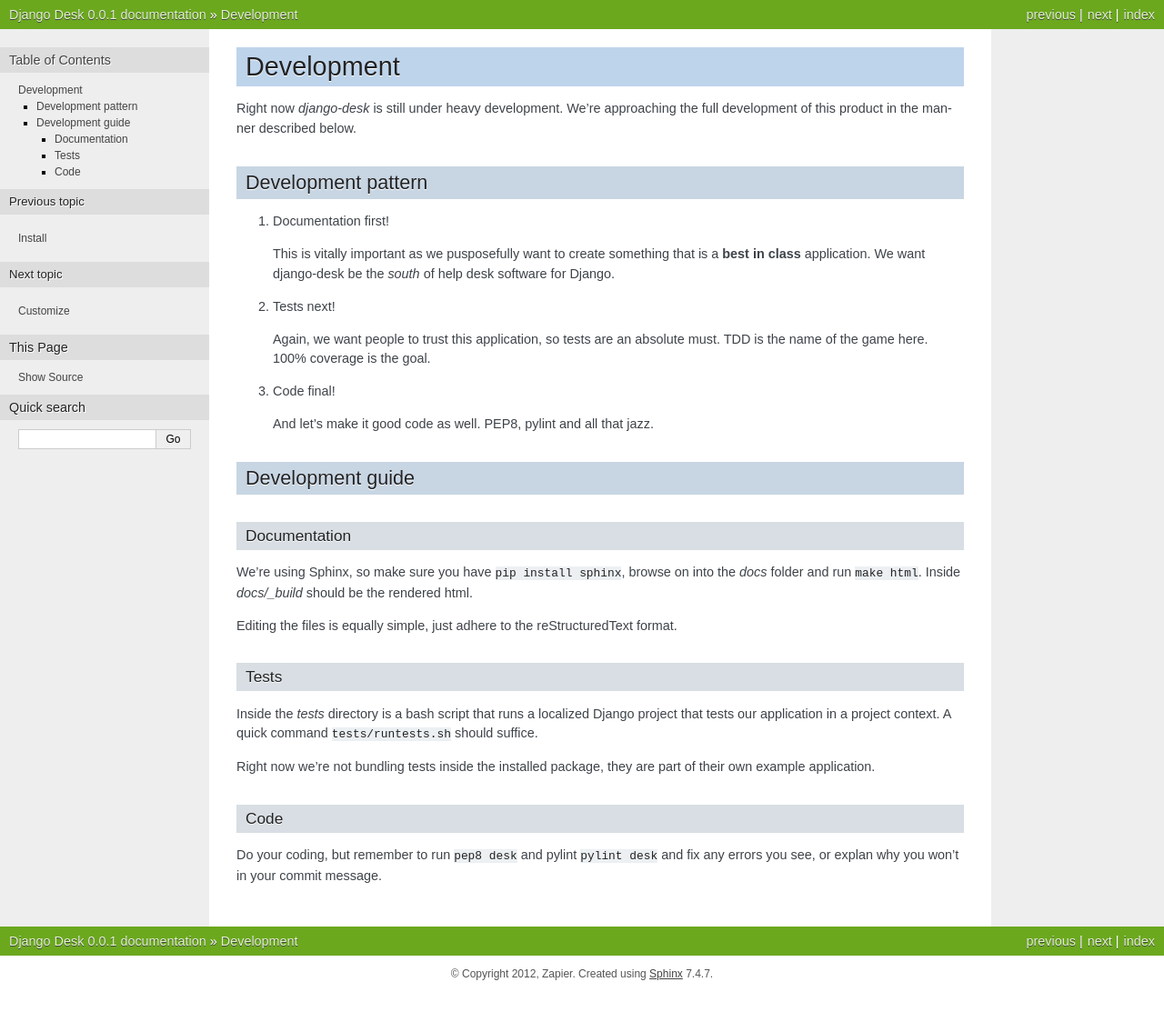
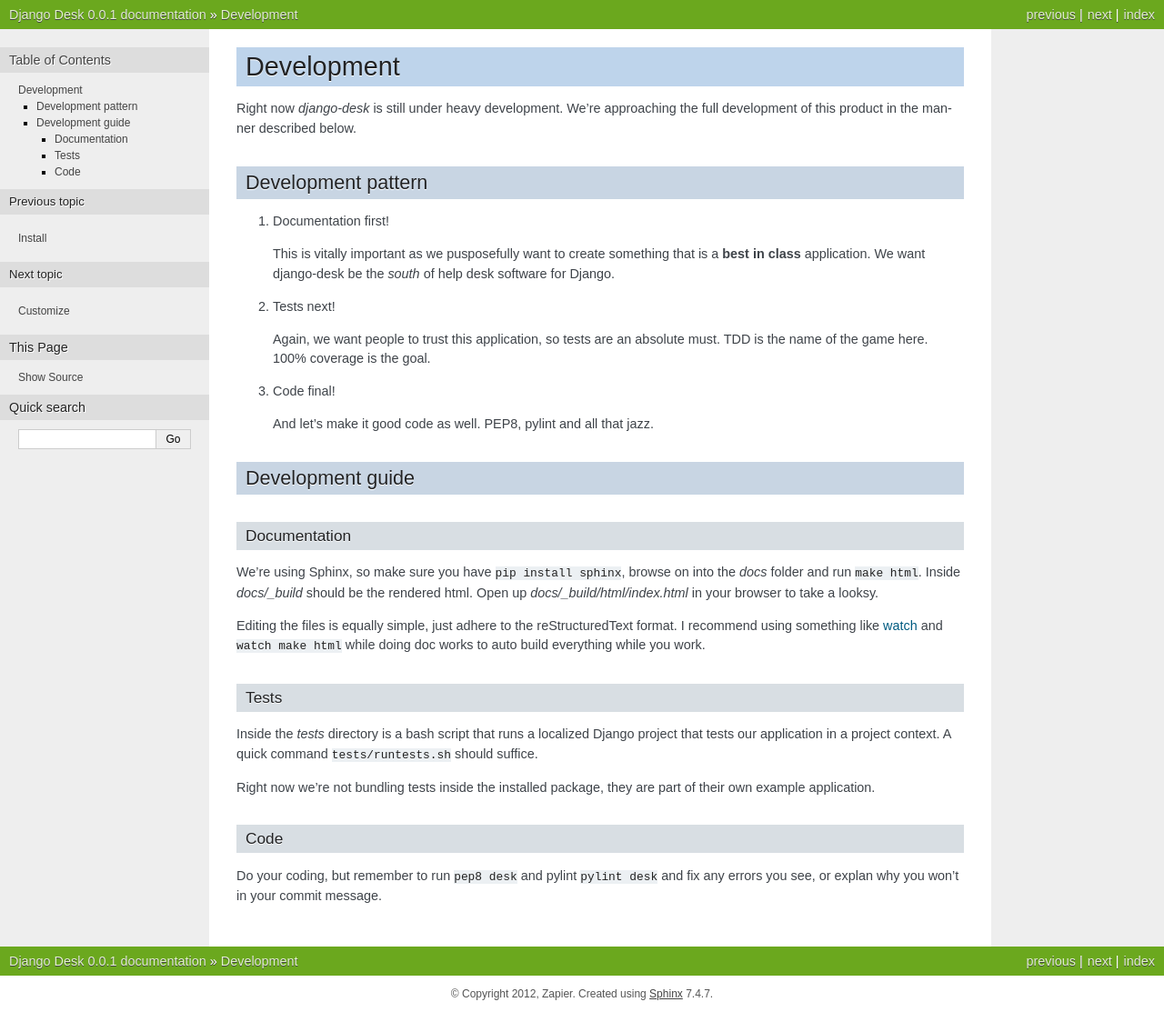
Before and after one commit to zapier/django-knowledge, a Sphinx documentation site: the page built from docs/development.rst, in a window 1280 px wide. Shown: the whole page at 91% size. Built offline with Sphinx 7.4.7, drawn with Linux system fonts in a browser that asks for light colours; before the commit the page ends 1091 px from its top, so only the background shows below that.

Commit message:
adding some dev work

```diff
--- a/README.rst
+++ b/README.rst
@@ -43,8 +43,11 @@
 
 We're using Sphinx, so make sure you have ``pip install sphinx``, browse on into the
 *docs* folder and run ``make html``. Inside *docs/_build* should be the rendered html.
+Open up *docs/_build/html/index.html* in your browser to take a looksy.
 
-Editing the files is equally simple, just adhere to the reStructuredText format.
+Editing the files is equally simple, just adhere to the reStructuredText format. I recommend
+using something like `watch <http://en.wikipedia.org/wiki/Watch_(Unix)>`_ and ``watch make html``
+while doing doc works to auto build everything while you work.
 
 
 Tests
--- a/docs/development.rst
+++ b/docs/development.rst
@@ -36,8 +36,11 @@
 
 We're using Sphinx, so make sure you have ``pip install sphinx``, browse on into the
 *docs* folder and run ``make html``. Inside *docs/_build* should be the rendered html.
+Open up *docs/_build/html/index.html* in your browser to take a looksy.
 
-Editing the files is equally simple, just adhere to the reStructuredText format.
+Editing the files is equally simple, just adhere to the reStructuredText format. I recommend
+using something like `watch <http://en.wikipedia.org/wiki/Watch_(Unix)>`_ and ``watch make html``
+while doing doc works to auto build everything while you work.
 
 
 Tests
```
Also changed, not shown: docs/settings.rst (+11 -4 lines), 9 other files.
